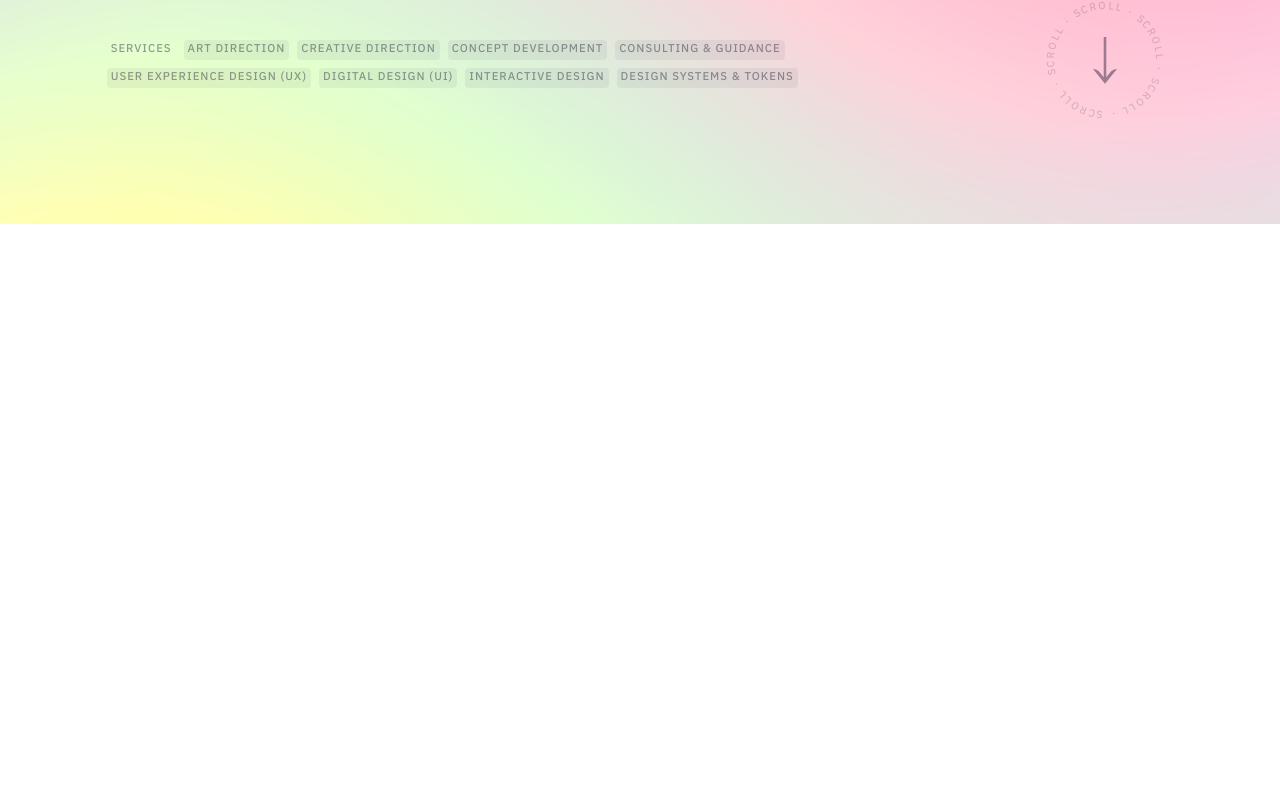
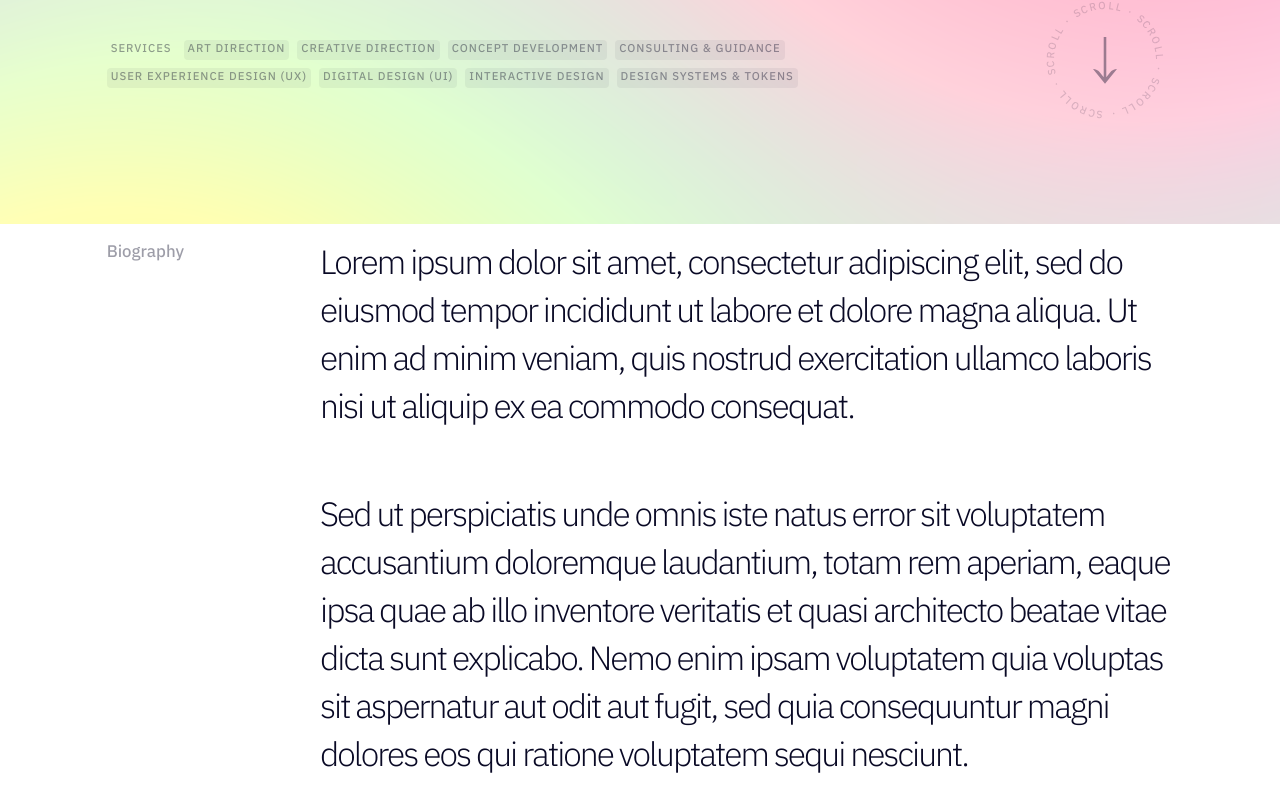
Before and after one commit to patsma/morten-portfolio-nuxt, a Nuxt app: page / in a window 1280 px wide. Shown: the part 576-1388 px from the top of the page. Built offline with nearby package versions, Linux system fonts and the light colour scheme.

Commit message:
import all components to homepage; fixed styles

```diff
--- a/components/DefaultSmoothScroller.vue
+++ b/components/DefaultSmoothScroller.vue
@@ -1,9 +1,7 @@
 <template>
   <div class="smooth-wrapper">
     <div class="smooth-content">
-      <div class="main-grid grid">
         <slot>  </slot>
-      </div>
     </div>
   </div>
 
--- a/pages/index.vue
+++ b/pages/index.vue
@@ -1,13 +1,39 @@
 <template>
+  <div class="main-grid grid">
+
     <HeaderComponent/>
     <Overlay/>
     <DefaultSmoothScroller>
       <Hero/>
+      <TextBiography/>
+      <!--
+          <TextServices/>
+          <TextClients/>
+          <TextAwards/>
+          <Experience/>
+          <Recommendations/>
+          <List/>
+          <Image/>
+          <Video/>
+          <FooterComponent/>
+          <Contact/>
+          -->
     </DefaultSmoothScroller>
+  </div>
 </template>
 <script setup lang="ts">
 import Hero from "~/components/Hero.vue";
 import Overlay from "~/components/Overlay.vue";
 import HeaderComponent from "~/components/HeaderComponent.vue";
 import DefaultSmoothScroller from "~/components/DefaultSmoothScroller.vue";
+import TextBiography from "~/components/TextBiography.vue";
+import TextServices from "~/components/TextServices.vue";
+import TextClients from "~/components/TextClients.vue";
+import TextAwards from "~/components/TextAwards.vue";
+import Experience from "~/components/Experience.vue";
+import Recommendations from "~/components/Recommendations.vue";
+import List from "~/components/List.vue";
+import Video from "~/components/Video.vue";
+import FooterComponent from "~/components/FooterComponent.vue";
+import Contact from "~/components/Contact.vue";
 </script>
```
